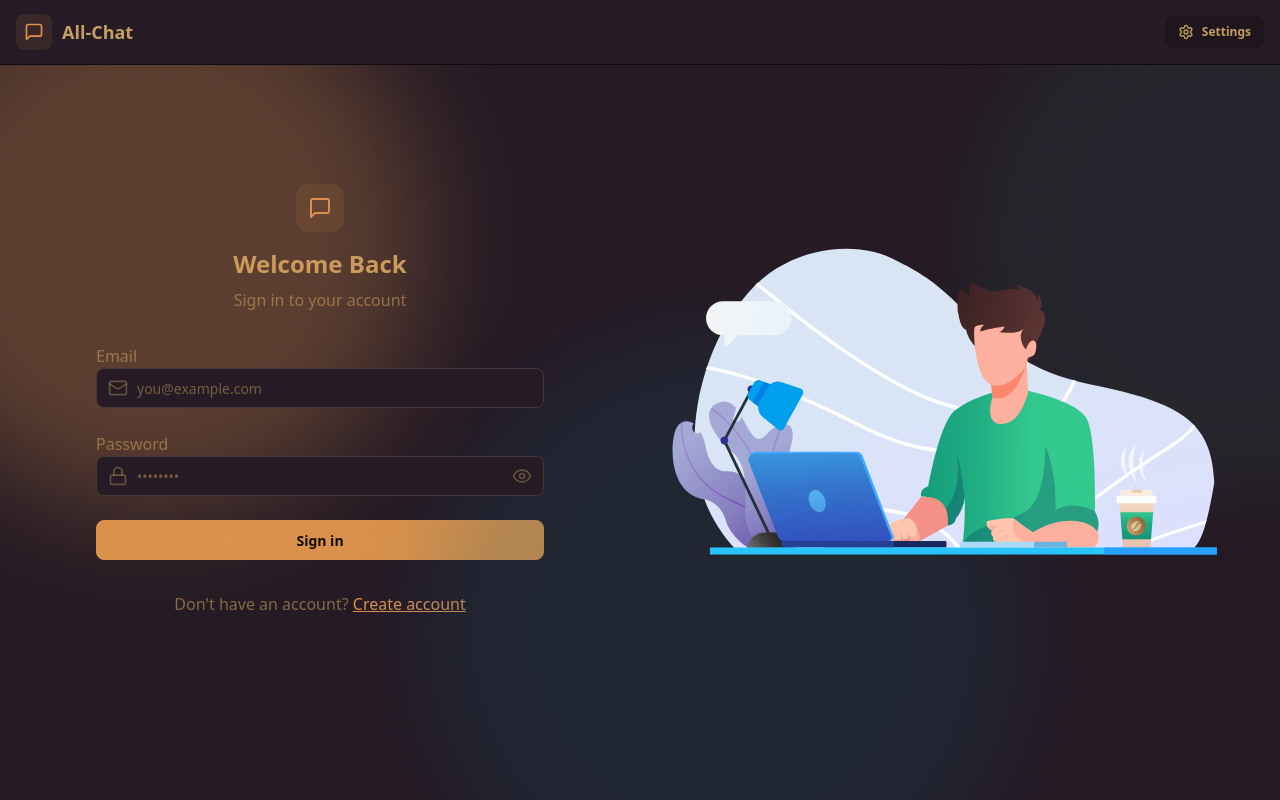
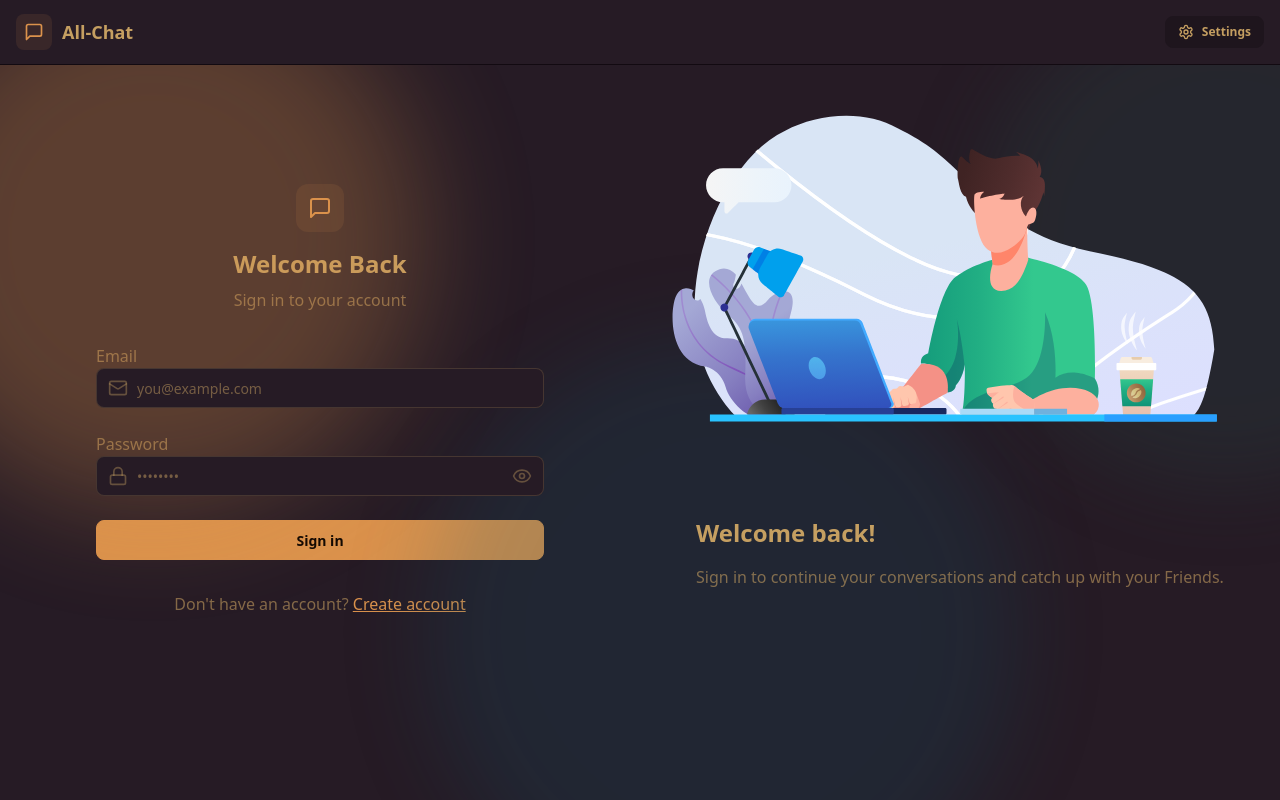
Before and after one commit to YashShrivastava2604/Chat-App, a React (Vite) app in the folder frontend/: page /login in a window 1280 px wide. Built offline with nearby package versions, Linux system fonts and the light colour scheme; no server answers.

Commit message:
Email Verification

```diff
--- a/frontend/src/components/AuthImagePattern.jsx
+++ b/frontend/src/components/AuthImagePattern.jsx
@@ -3,15 +3,19 @@ import React from "react";
 import Lottie from "lottie-react";
 import chatAnimation from "../assets/lottie/chat-bubbles.json";
 
-const AuthImagePattern = () => {
+const AuthImagePattern = ({ title, subtitle }) => {
   return (
-    <div className="hidden lg:flex relative w-full h-screen items-center justify-center overflow-hidden">
+    <div className="hidden lg:flex flex-col relative w-full h-screen items-center justify-center overflow-hidden">
 
 
       {/* your Lottie */}
       <div className="relative z-10 w-[600px] h-[500px]">
         <Lottie animationData={chatAnimation} loop />
       </div>
+      <div className="h-1/3 items-start justify-start" >
+        <h2 className="text-2xl font-bold mb-4">{title}</h2>
+        <p className="text-base-content/60">{subtitle}</p>
+      </div>
     </div>
   );
 };
--- a/frontend/src/pages/LoginPage.jsx
+++ b/frontend/src/pages/LoginPage.jsx
@@ -127,7 +127,7 @@ const LoginPage = () => {
       {/* Right Side - Image/Pattern */}
       <AuthImagePattern
         title={"Welcome back!"}
-        subtitle={"Sign in to continue your conversations and catch up with your messages."}
+        subtitle={"Sign in to continue your conversations and catch up with your Friends."}
       />
     </div>
   );
--- a/frontend/src/pages/SignupPage.jsx
+++ b/frontend/src/pages/SignupPage.jsx
@@ -143,7 +143,7 @@ export default function SignUpPage() {
 
             <button
               type="submit"
-              className="btn btn-primary w-full"
+              className="btn btn-primary w-full z-12"
               disabled={isSigningUp}
             >
               {isSigningUp ? (
--- a/frontend/src/store/useAuthStore.js
+++ b/frontend/src/store/useAuthStore.js
@@ -66,6 +66,7 @@ export const useAuthStore = create((set, get) => ({
 
       get().connectSocket();
     } catch (error) {
+      console.log(error.response.data.message);
       toast.error(error.response.data.message);
     } finally {
       set({ isLoggingIn: false });
```
